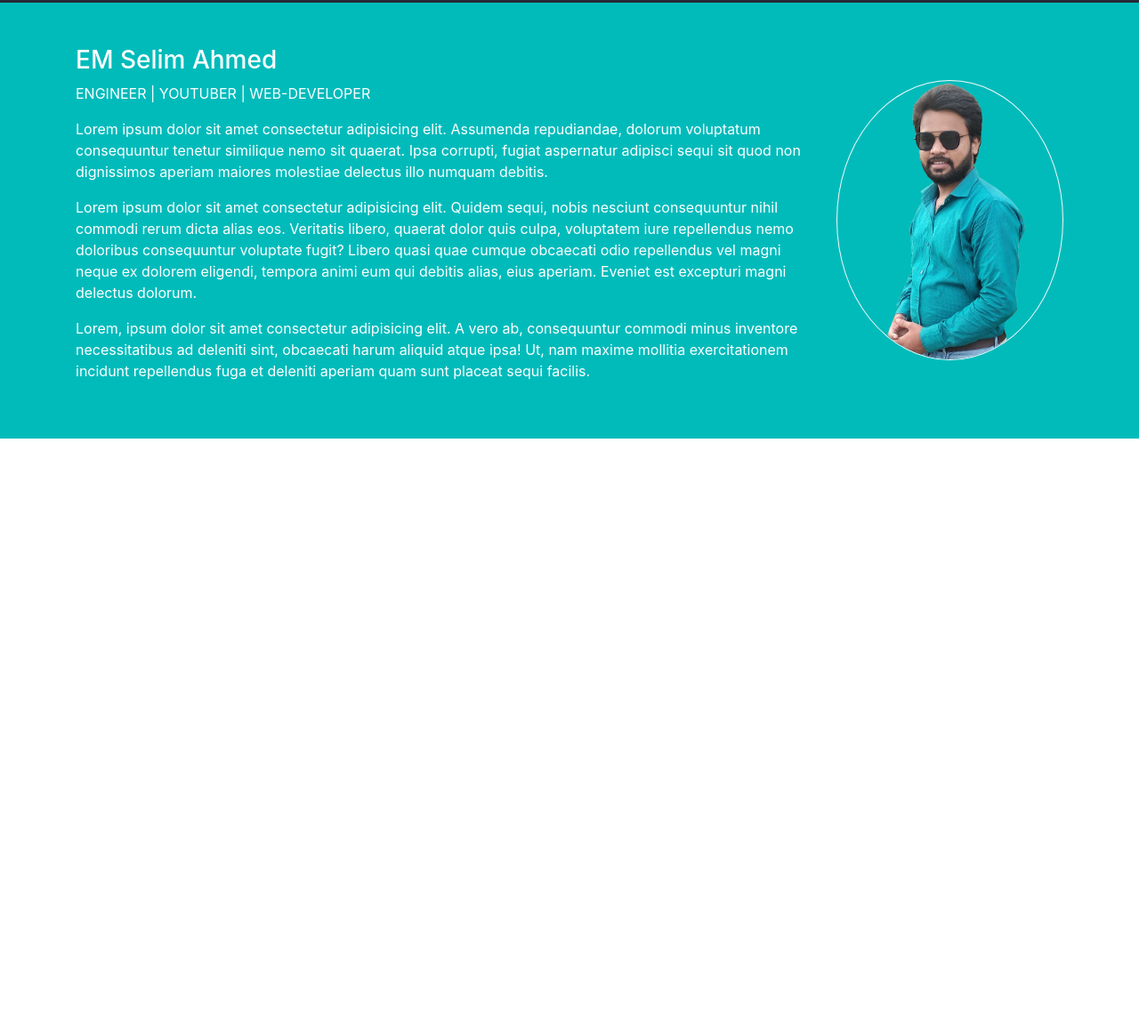
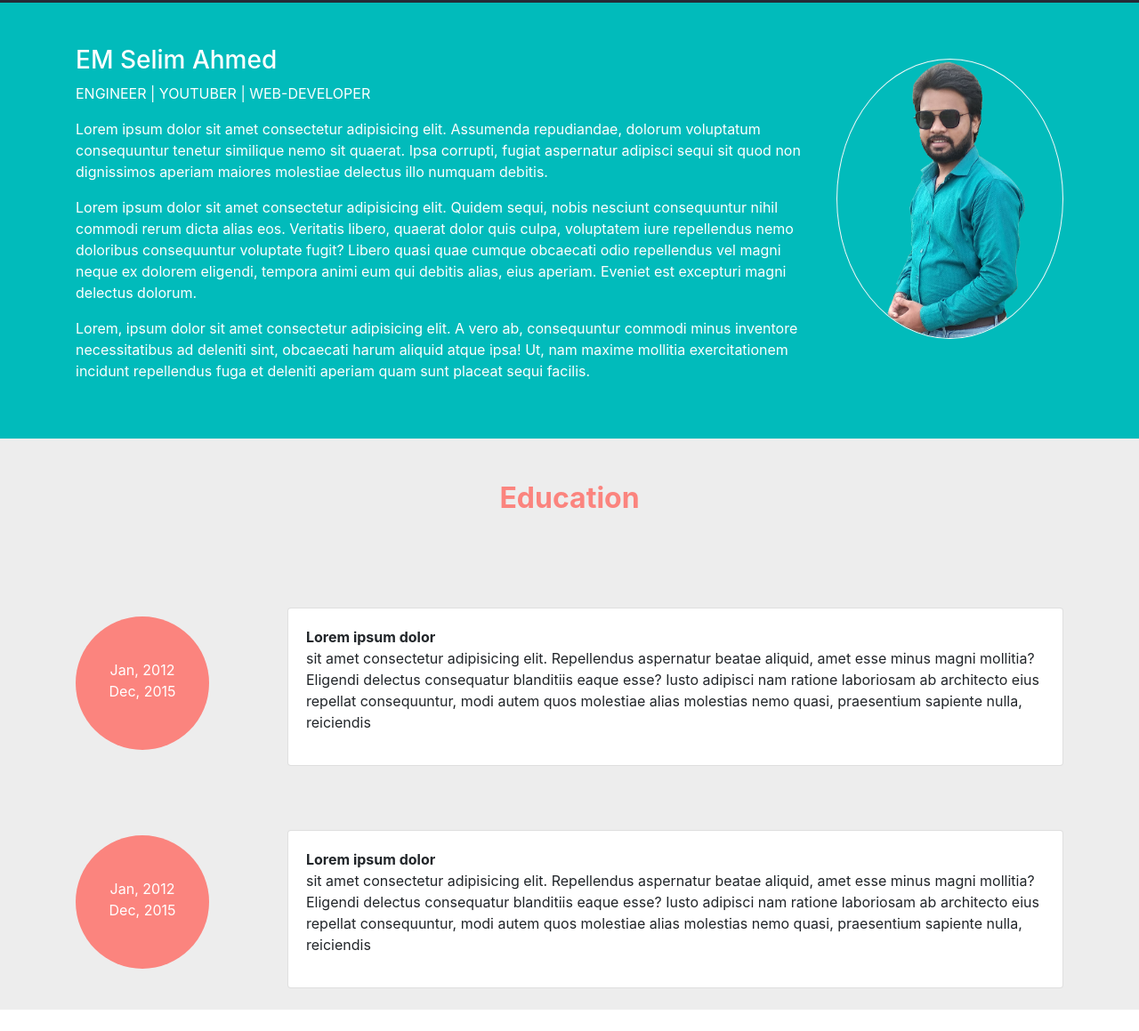
Before and after one commit to emselimahmed/emselimahmed.github.io, a plain HTML site: page index.html in a window 1280 px wide. Shown: the part 853-2012 px from the top of the page at 89% size. Before the commit the page ends 1346 px from the top, so only its background shows below. Drawn offline with nearby package versions, Linux system fonts and the light colour scheme.

Commit message:
Education Section

```diff
--- a/css/style.css
+++ b/css/style.css
@@ -14,3 +14,18 @@ body{
 .about-container{
     background-color: #01BBBB;
 }
+.education-container{
+    background-color: #EDEDED;
+}
+.bg-redtype{
+    background-color: #FB847E;
+}
+.redtype-color{
+    color: #FB847E;
+}
+.circle{
+    background-color: #FB847E;
+    width: 150px;
+    height: 150px;
+    border-radius: 50%;
+}
--- a/index.html
+++ b/index.html
@@ -47,7 +47,7 @@
     <div class="collapse navbar-collapse" id="navbarSupportedContent">
       <ul class="navbar-nav m-auto">
         <li class="nav-item active">
-          <a class="nav-link" href="#">ABOUT<span class="sr-only">(current)</span></a>
+          <a class="nav-link" href="#about">ABOUT<span class="sr-only">(current)</span></a>
         </li>
         <li class="nav-item">
           <a class="nav-link" href="#education">EDUCATION</a>
@@ -69,7 +69,7 @@
   </nav>
 
   <!-- This is about section -->
-  <div class="about-container">
+  <div class="about-container" id="about">
     <div class="container">
       <div class="row align-items-center justify-content-center">
         <div class="col-md-9 py-5 text-white">
@@ -77,19 +77,82 @@
           <h3>EM Selim Ahmed</h3>
 
           <p>ENGINEER | YOUTUBER | WEB-DEVELOPER</p>
-          <p>Lorem ipsum dolor sit amet consectetur adipisicing elit. Assumenda repudiandae, dolorum voluptatum consequuntur tenetur similique nemo sit quaerat. Ipsa corrupti, fugiat aspernatur adipisci sequi sit quod non dignissimos aperiam maiores molestiae delectus illo numquam debitis.</p>
+          <p>Lorem ipsum dolor sit amet consectetur adipisicing elit. Assumenda repudiandae, dolorum voluptatum
+            consequuntur tenetur similique nemo sit quaerat. Ipsa corrupti, fugiat aspernatur adipisci sequi sit quod
+            non dignissimos aperiam maiores molestiae delectus illo numquam debitis.</p>
 
-          <p>Lorem ipsum dolor sit amet consectetur adipisicing elit. Quidem sequi, nobis nesciunt consequuntur nihil commodi rerum dicta alias eos. Veritatis libero, quaerat dolor quis culpa, voluptatem iure repellendus nemo doloribus consequuntur voluptate fugit? Libero quasi quae cumque obcaecati odio repellendus vel magni neque ex dolorem eligendi, tempora animi eum qui debitis alias, eius aperiam. Eveniet est excepturi magni delectus dolorum.</p>
+          <p>Lorem ipsum dolor sit amet consectetur adipisicing elit. Quidem sequi, nobis nesciunt consequuntur nihil
+            commodi rerum dicta alias eos. Veritatis libero, quaerat dolor quis culpa, voluptatem iure repellendus nemo
+            doloribus consequuntur voluptate fugit? Libero quasi quae cumque obcaecati odio repellendus vel magni neque
+            ex dolorem eligendi, tempora animi eum qui debitis alias, eius aperiam. Eveniet est excepturi magni delectus
+            dolorum.</p>
 
-          <p>Lorem, ipsum dolor sit amet consectetur adipisicing elit. A vero ab, consequuntur commodi minus inventore necessitatibus ad deleniti sint, obcaecati harum aliquid atque ipsa! Ut, nam maxime mollitia exercitationem incidunt repellendus fuga et deleniti aperiam quam sunt placeat sequi facilis.</p>
+          <p>Lorem, ipsum dolor sit amet consectetur adipisicing elit. A vero ab, consequuntur commodi minus inventore
+            necessitatibus ad deleniti sint, obcaecati harum aliquid atque ipsa! Ut, nam maxime mollitia exercitationem
+            incidunt repellendus fuga et deleniti aperiam quam sunt placeat sequi facilis.</p>
 
         </div>
         <div class="col-md-3">
-          <img src="images/emnobg.png" alt="EM Selim Ahmed" class="img-fluid border border-light rounded-circle">
+          <img src="images/emnobg.png" alt="EM Selim Ahmed"
+            class="img-fluid border border-light rounded-circle mb-5 mb-2">
         </div>
       </div>
     </div>
 
+  </div>
+
+  <!-- This is education section -->
+  <div class="education-container" id="education">
+    <div class="container">
+      <div class="row text-center">
+        <div class="col py-5">
+          <h2 class="redtype-color font-weight-bolder">Education</h2>
+        </div>
+      </div>
+      <div class="row py-4 my-4 align-items-center justify-content-center">
+        <div class="col-md-2 pb-2">
+          <div class="circle text-center text-white">
+            <div class="py-5">
+              Jan, 2012 <br>
+              Dec, 2015
+            </div>
+          </div>
+        </div>
+        <div class="col-md-10">
+          <div class="card ml-5">
+            <div class="card-body">
+              <p><b>Lorem ipsum dolor</b> <br> sit amet consectetur adipisicing elit. Repellendus aspernatur beatae aliquid, amet
+                esse minus magni mollitia? Eligendi delectus consequatur blanditiis eaque esse? Iusto adipisci nam
+                ratione laboriosam ab architecto eius repellat consequuntur, modi autem quos molestiae alias molestias
+                nemo quasi, praesentium sapiente nulla, reiciendis</p>
+            </div>
+          </div>
+        </div>
+      </div>
+
+      <div class="row py-4 my-4 align-items-center justify-content-center">
+        <div class="col-md-2 pb-3">
+          <div class="circle text-center text-white">
+            <div class="py-5">
+              Jan, 2012 <br>
+              Dec, 2015
+            </div>
+          </div>
+        </div>
+        <div class="col-md-10">
+          <div class="card ml-5">
+            <div class="card-body">
+              <p><b>Lorem ipsum dolor</b> <br> sit amet consectetur adipisicing elit. Repellendus aspernatur beatae aliquid, amet
+                esse minus magni mollitia? Eligendi delectus consequatur blanditiis eaque esse? Iusto adipisci nam
+                ratione laboriosam ab architecto eius repellat consequuntur, modi autem quos molestiae alias molestias
+                nemo quasi, praesentium sapiente nulla, reiciendis</p>
+            </div>
+          </div>
+        </div>
+      </div>
+
+
+    </div>
   </div>
 
 
```
